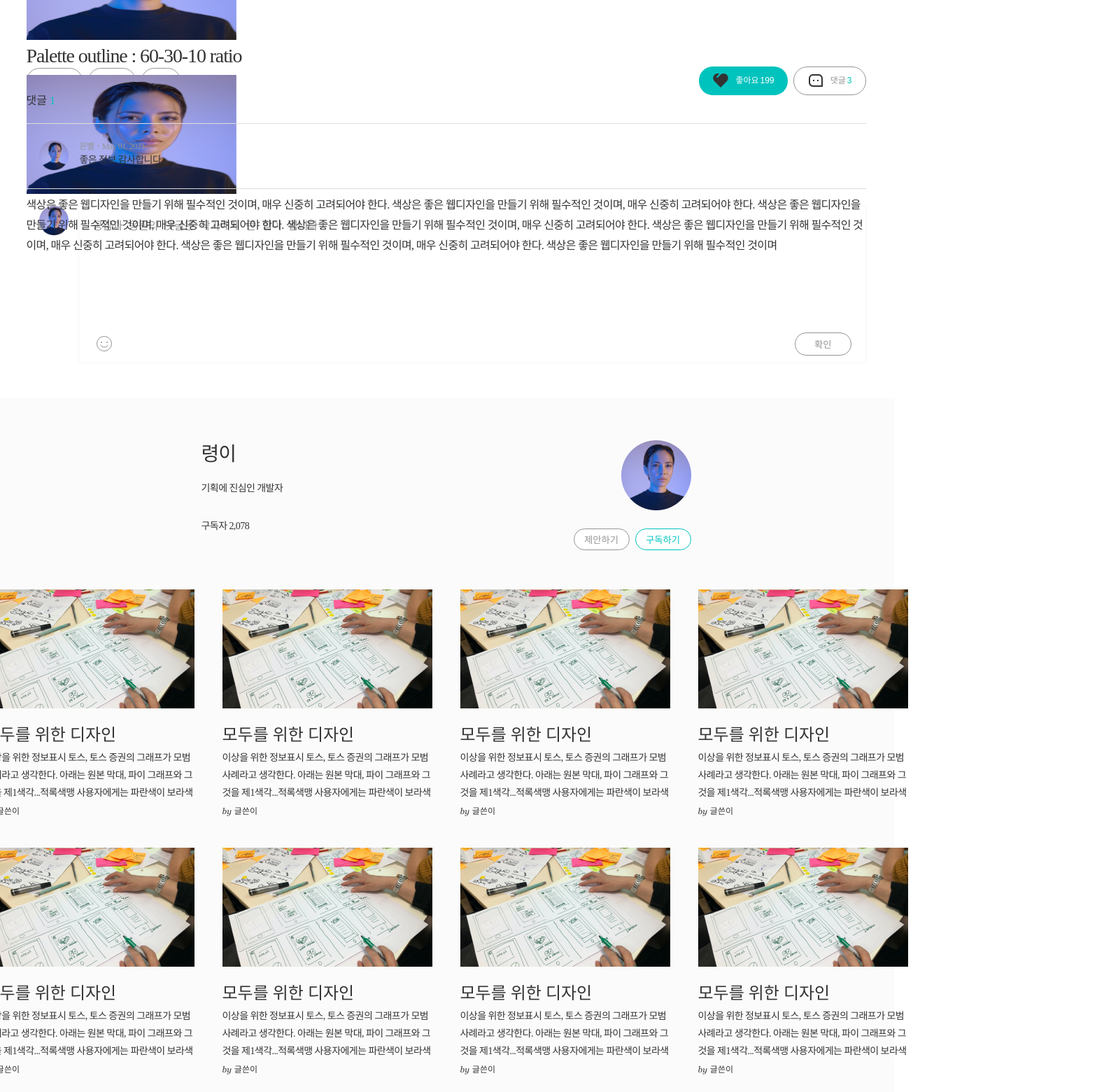
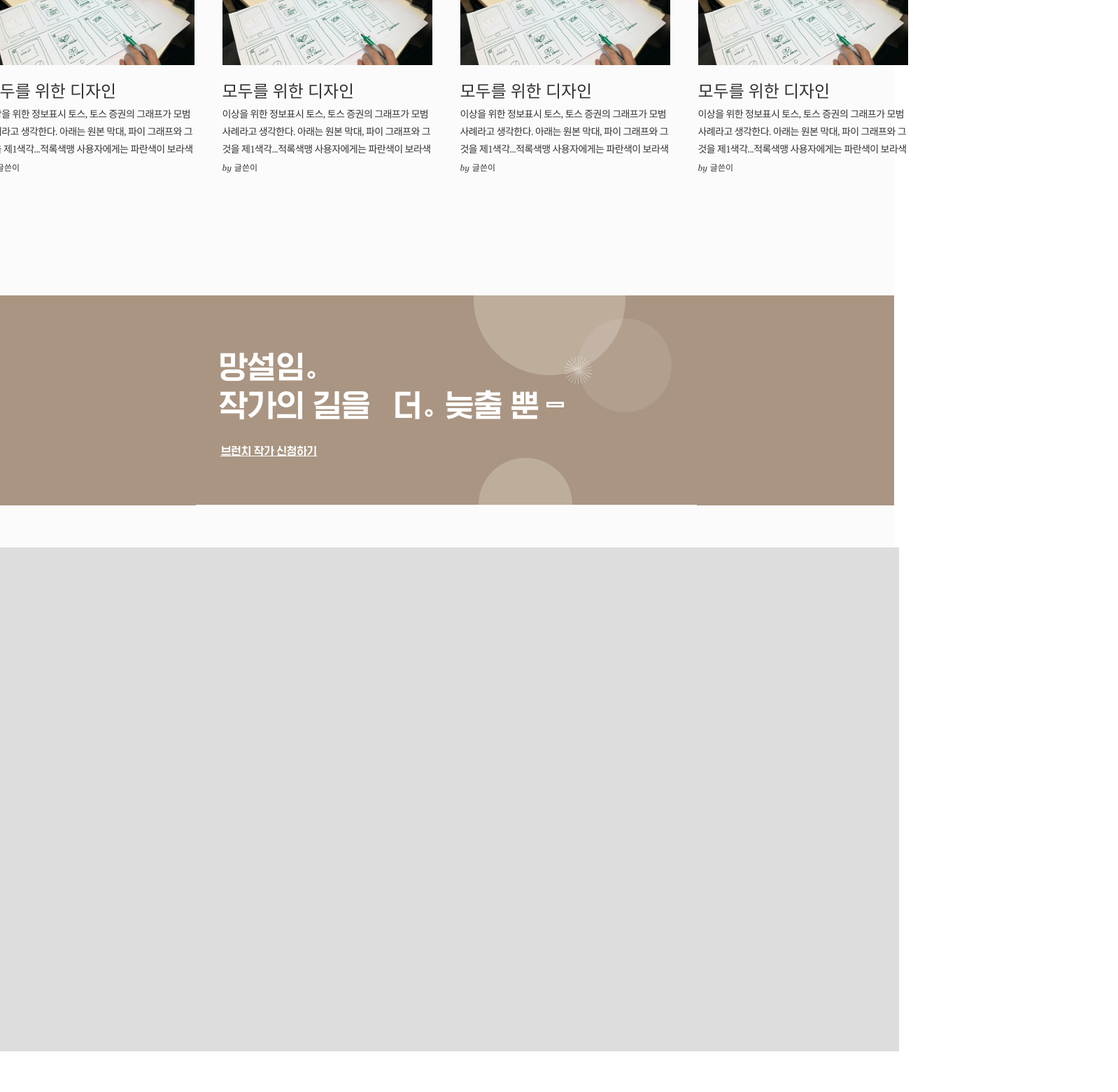
Before and after one commit to we-sopt-sibi/client, a React (Create React App) app: page / in a window 1280 px wide. Shown: the part 800-2360 px from the top of the page at 70% size, 1598 px wide, since content can reach past the window. After the commit the page ends 2302 px from the top, so only its background shows below. Built offline with nearby package versions, Linux system fonts and the light colour scheme; a web font is replaced by a local one.

Commit message:
:nail_care: style: apply  media query

```diff
--- a/src/components/article/Banner.jsx
+++ b/src/components/article/Banner.jsx
@@ -14,7 +14,8 @@ export default Banner;
 const StyledBanner = styled.div`
   background-color: #a99582;
   position: absolute;
-  width: 192rem;
+  /* width: 192rem; */
+  width: 100%;
   height: 30rem;
   bottom: 6rem;
   display: flex;
--- a/src/components/common/Footer.jsx
+++ b/src/components/common/Footer.jsx
@@ -7,6 +7,17 @@ const Footer = () => {
 export default Footer;
 
 const StyledWrapper = styled.section`
+  position: absolute;
   height: 72rem;
+  width: calc(100% + 0.5rem);
   background-color: ${({ theme }) => theme.colors.gray300};
+
+  @media ${({ theme }) => theme.device.tablet} {
+    height: 17.4rem;
+    width: 100vw;
+  }
+
+  @media ${({ theme }) => theme.device.mobile} {
+    height: 67.4rem;
+  }
 `;
--- a/src/pages/Article.jsx
+++ b/src/pages/Article.jsx
@@ -1,13 +1,14 @@
-import { ArticleBody, ArticleBodyFooter, ArticleComment, ArticleFooter, ArticleHeader } from "../components";
+// import { ArticleBody, ArticleBodyFooter, ArticleComment, ArticleFooter, ArticleHeader } from "../components";
+import { ArticleFooter } from "../components";
 import styled from "styled-components";
 
 const Article = () => {
   return (
     <StyledArticleWrapper>
-      <ArticleHeader />
+      {/* <ArticleHeader />
       <ArticleBody />
       <ArticleBodyFooter />
-      <ArticleComment />
+      <ArticleComment /> */}
       <ArticleFooter />
     </StyledArticleWrapper>
   );
```
